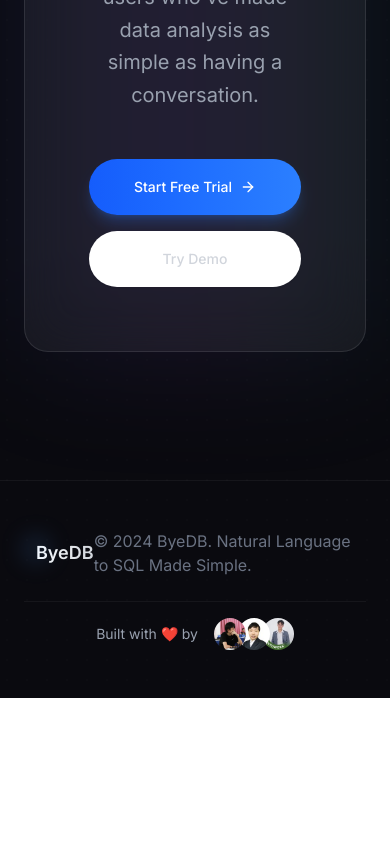
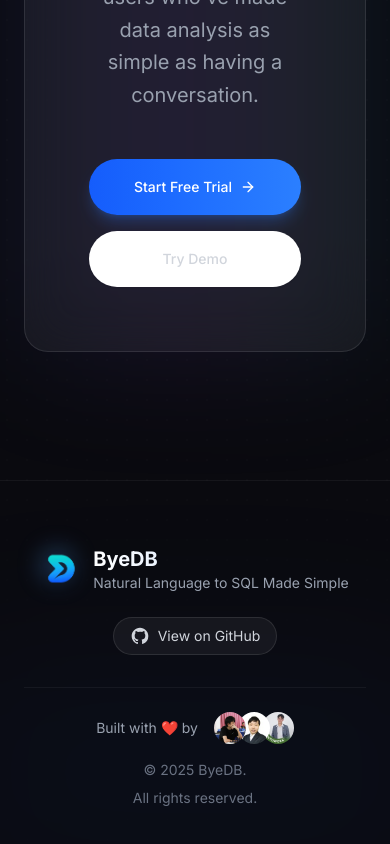
Before and after one commit to MarcusMQF/ByeDB, a Next.js app in the folder frontend/: page / in a window 390 px wide. Shown: the part 3667-4511 px from the top of the page. Before the commit the page ends 4365 px from the top, so only its background shows below. Built offline with nearby package versions, Linux system fonts and the light colour scheme.

Commit message:
landing page

```diff
--- a/frontend/app/page.tsx
+++ b/frontend/app/page.tsx
@@ -270,35 +270,64 @@ export default function Home() {
         </section>
 
         {/* Footer */}
-        <footer className="border-t border-white/5 py-12">
-          <div className="container mx-auto px-6">
-            <div className="flex flex-col gap-6">
+        <footer className="relative border-t border-white/5 py-16 overflow-hidden">
+          {/* Background gradient */}
+          <div className="absolute inset-0 bg-gradient-to-t from-[#0a0a0f] via-[#0a0a0f]/95 to-transparent"></div>
+          <div className="absolute bottom-0 left-1/2 -translate-x-1/2 w-[600px] h-[200px] bg-blue-500/5 blur-[100px] rounded-full"></div>
+
+          <div className="container mx-auto px-6 relative z-10">
+            <div className="flex flex-col gap-8">
               {/* Main footer content */}
-              <div className="flex items-center justify-between">
+              <div className="flex flex-col md:flex-row items-center justify-between gap-6">
+                {/* Brand section */}
                 <div className="flex items-center gap-3">
                   <div className="relative">
                     <img
                       src="/icon.png"
                       alt="ByeDB Icon"
-                      className="h-8 w-8"
+                      className="h-10 w-10 drop-shadow-lg"
                     />
-                    <div className="absolute inset-0 h-6 w-6 bg-blue-400/20 blur-md rounded-full"></div>
+                    <div className="absolute inset-0 h-8 w-8 bg-blue-400/30 blur-md rounded-full"></div>
                   </div>
-                  <span className="text-lg font-semibold bg-gradient-to-r from-white to-gray-300 bg-clip-text text-transparent">ByeDB</span>
+                  <div className="flex flex-col">
+                    <span className="text-xl font-bold bg-gradient-to-r from-white via-blue-100 to-gray-300 bg-clip-text text-transparent">ByeDB</span>
+                    <span className="text-sm text-gray-400">Natural Language to SQL Made Simple</span>
                   </div>
-                <p className="text-gray-500">
-                  © 2024 ByeDB. Natural Language to SQL Made Simple.
-                </p>
+                </div>
+
+                {/* GitHub link */}
+                <div className="flex items-center gap-4">
+                  <a
+                    href="https://github.com/MarcusMQF/ByeDB"
+                    target="_blank"
+                    rel="noopener noreferrer"
+                    className="flex items-center gap-2 px-4 py-2 rounded-full border border-white/10 bg-white/5 hover:bg-white/10 hover:border-white/20 transition-all duration-200 group"
+                  >
+                    <svg className="h-5 w-5 text-gray-300 group-hover:text-white transition-colors" fill="currentColor" viewBox="0 0 24 24">
+                      <path fillRule="evenodd" d="M12 2C6.477 2 2 6.484 2 12.017c0 4.425 2.865 8.18 6.839 9.504.5.092.682-.217.682-.483 0-.237-.008-.868-.013-1.703-2.782.605-3.369-1.343-3.369-1.343-.454-1.158-1.11-1.466-1.11-1.466-.908-.62.069-.608.069-.608 1.003.07 1.531 1.032 1.531 1.032.892 1.53 2.341 1.088 2.91.832.092-.647.35-1.088.636-1.338-2.22-.253-4.555-1.113-4.555-4.951 0-1.093.39-1.988 1.029-2.688-.103-.253-.446-1.272.098-2.65 0 0 .84-.27 2.75 1.026A9.564 9.564 0 0112 6.844c.85.004 1.705.115 2.504.337 1.909-1.296 2.747-1.027 2.747-1.027.546 1.379.202 2.398.1 2.651.64.7 1.028 1.595 1.028 2.688 0 3.848-2.339 4.695-4.566 4.943.359.309.678.92.678 1.855 0 1.338-.012 2.419-.012 2.747 0 .268.18.58.688.482A10.019 10.019 0 0022 12.017C22 6.484 17.522 2 12 2z" clipRule="evenodd" />
+                    </svg>
+                    <span className="text-sm text-gray-300 group-hover:text-white transition-colors">View on GitHub</span>
+                  </a>
+                </div>
               </div>
 
               {/* Developer credits */}
-              <div className="flex items-center justify-center gap-4 pt-4 border-t border-white/5">
+              <div className="flex flex-col sm:flex-row items-center justify-between gap-4 pt-6 border-t border-white/5">
+                <div className="flex items-center gap-4">
                   <span className="text-sm text-gray-400">Built with ❤️ by</span>
                   <AvatarGroup
                     items={developers}
                     size="sm"
                     className="flex-shrink-0"
                   />
+                </div>
+
+                {/* Copyright */}
+                <div className="flex flex-col sm:flex-row items-center gap-2 text-sm text-gray-500">
+                  <span>© 2025 ByeDB.</span>
+                  <span className="hidden sm:inline">•</span>
+                  <span>All rights reserved.</span>
+                </div>
               </div>
             </div>
           </div>
```
Also changed, not shown: 1 other file (tests, documents, lock files or other folders). Lines whose indentation alone changed are shown as unchanged.
